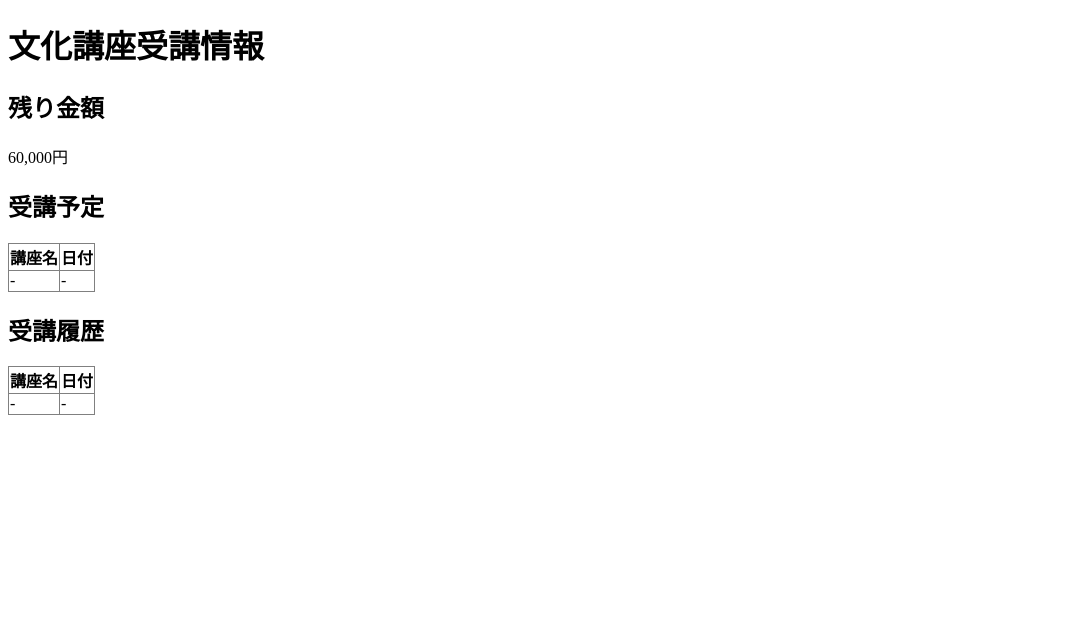
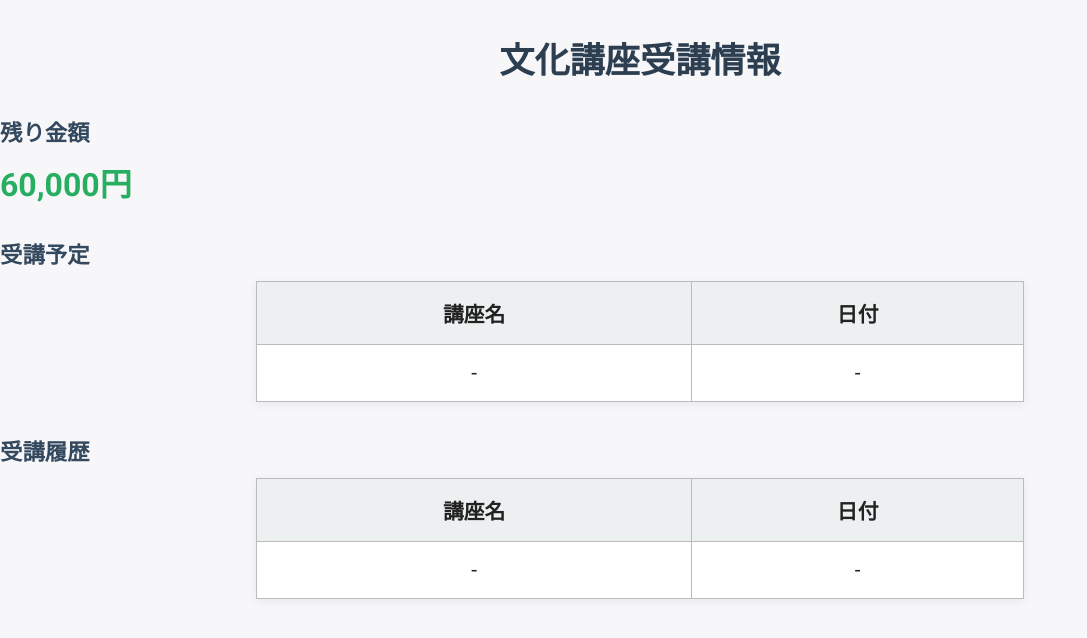
Before and after one commit to asariazikaibasira-ux/test, a plain HTML site: page index.html in a window 1280 px wide. Shown: the whole page, without its empty margins (0-1087 px from the left). Drawn offline with Linux system fonts and the light colour scheme.

Commit message:
Add files via upload

```diff
--- a/index.html
+++ b/index.html
@@ -1,15 +1,63 @@
 <!DOCTYPE html>
 <html lang="ja">
 <head>
-    <meta charset="UTF-8">
-    <title>文化講座受講情報</title>
+        <meta charset="UTF-8">
+        <title>文化講座受講情報</title>
+        <link href="https://fonts.googleapis.com/css2?family=Roboto:wght@400;700&display=swap" rel="stylesheet">
+        <style>
+            body {
+                font-family: 'Roboto', 'Yu Gothic', 'Meiryo', sans-serif;
+                background: #f7f7fa;
+                color: #222;
+                margin: 0;
+                padding: 0;
+            }
+            h1 {
+                font-size: 2.2em;
+                font-weight: 700;
+                margin-top: 32px;
+                margin-bottom: 24px;
+                text-align: center;
+                color: #2c3e50;
+            }
+            h2 {
+                font-size: 1.4em;
+                font-weight: 700;
+                margin-top: 32px;
+                margin-bottom: 12px;
+                color: #34495e;
+            }
+            .amount {
+                font-size: 2em;
+                font-weight: 700;
+                color: #27ae60;
+                margin-bottom: 24px;
+            }
+            table {
+                width: 60%;
+                margin: 0 auto 32px auto;
+                border-collapse: collapse;
+                font-size: 1.3em;
+                background: #fff;
+                box-shadow: 0 2px 8px rgba(44,62,80,0.08);
+            }
+            th, td {
+                border: 1px solid #bbb;
+                padding: 16px 12px;
+                text-align: center;
+            }
+            th {
+                background: #ecf0f1;
+                font-weight: 700;
+            }
+        </style>
 </head>
 <body>
-    <h1>文化講座受講情報</h1>
-    <h2>残り金額</h2>
-    <p>60,000円</p>
+        <h1>文化講座受講情報</h1>
+        <h2>残り金額</h2>
+        <div class="amount">60,000円</div>
         <h2>受講予定</h2>
-        <table border="1" style="border-collapse:collapse;">
+        <table>
             <tr>
                 <th>講座名</th>
                 <th>日付</th>
@@ -20,7 +68,7 @@
             </tr>
         </table>
         <h2>受講履歴</h2>
-        <table border="1" style="border-collapse:collapse;">
+        <table>
             <tr>
                 <th>講座名</th>
                 <th>日付</th>
```
